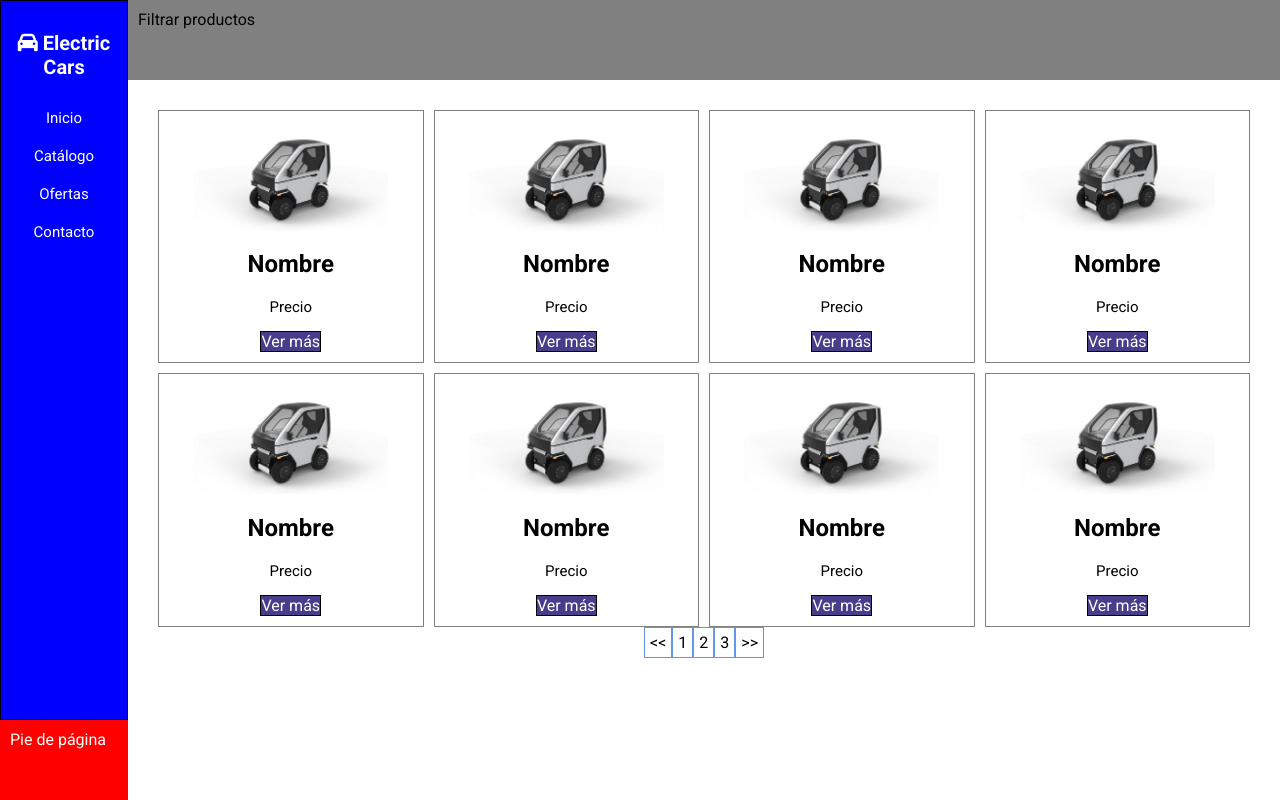
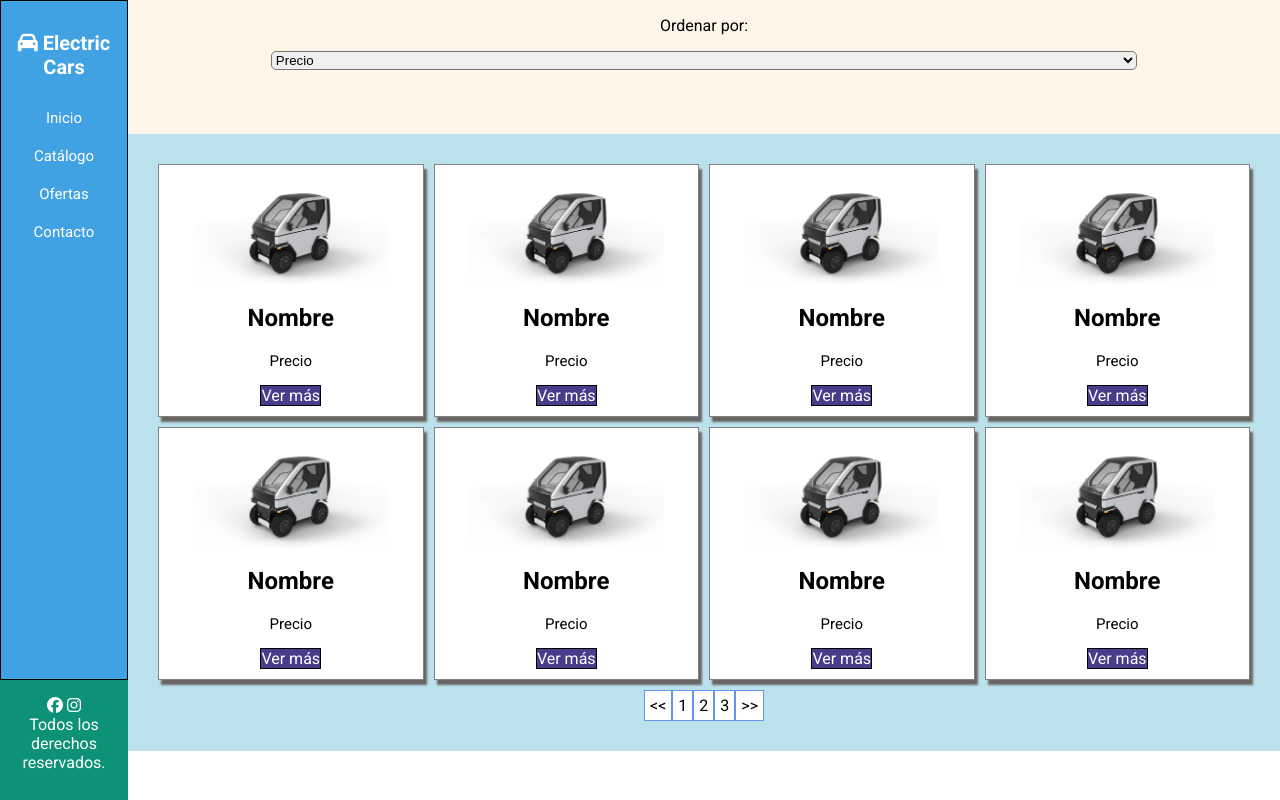
Before and after one commit to gvalenzuelac93/Desaf-o3, a plain HTML site: page index.html in a window 1280 px wide. Drawn offline with Linux system fonts and the light colour scheme.

Commit message:
Se finaliza maqueta, lista para ingresar productos

```diff
--- a/assets/css/style.css
+++ b/assets/css/style.css
@@ -8,7 +8,7 @@ nav{
     justify-content: space-around;
     padding: 10px;
     grid-area: menu;
-    background: blue;
+    background: #40A2E3;
     color: white;
     border: 1px solid black;
 }
@@ -24,32 +24,45 @@ nav h3{
     display: none;
 }
 section {
-    padding: 10px;
     grid-area: filtro;
-    background: gray;
+    background: #FFF6E9;
     color: black;
+    text-align: center;
+    display: flex;
+    flex-direction: column;
+    padding-bottom: 10px;
+    align-items: center;
+}
+section select{
+    padding-right: 50px;
+    border-radius: 5px;
+
 }
 main{
     grid-area: seccion-principal;
     padding: 30px;
     gap: 30px;
     height: max-content;
+    background: #BBE2EC;
 }
 .galeria{
     display: grid;
     grid-template-columns: 1fr;
     gap: 10px;
     width: fit-content;
+
 }
 .productos {
     display: flex;
     flex-direction: column;
     justify-content: center;
     align-items: center;
-    background-color: transparent;
-    justify-content: center;
+    background-color: white;
     border: 1px solid gray;
     padding: 10px;
+    box-shadow: 3px 5px 2px rgb(105, 101, 101);
+    height: fit-content;
+    justify-self: center;
 }
 .productos img {
     width: 80%;
@@ -85,6 +98,7 @@ main{
     flex-direction: row;
     align-content: center;
     justify-content: center;
+    padding-top: 10px;
 }
 .paginacion a{
     border: 1px solid cornflowerblue;
@@ -92,25 +106,60 @@ main{
     text-decoration: none;
     cursor:pointer;
     padding: 5px;
+    background: white;
 }
 .paginacion a:hover{
     opacity: 0.6;
 }
 footer{
     grid-area: pie-de-pagina;
-    background: red;
+    background: #0D9276;
     color: white;
-    padding: 10px;
+}
+footer p{
+    text-align: center;
 }
 .layout {
     display: grid;
     height: 100vh;
-    grid-template-rows: 1fr 1fr auto 1fr;
+    grid-template-rows: auto auto auto 1fr;
     grid-template-areas:
     "menu"
     "filtro"
     "seccion-principal"
     "pie-de-pagina";
+}
+@media (min-width:576px) {
+    .layout{
+        grid-template-areas:
+        "menu menu menu"
+        "filtro seccion-principal seccion-principal"
+        "filtro seccion-principal seccion-principal"
+        "pie-de-pagina pie-de-pagina pie-de-pagina"
+        ;
+        grid-template-columns: 20% auto;
+        grid-template-rows: auto auto 15%;
+    }
+    .menu{
+        display: flex;
+        flex-direction: row;
+        text-align: start;
+        gap: 20px;
+        align-items: center;
+    }
+    .menu a{
+        color: rgb(255, 255, 255);
+        text-decoration: none;
+        cursor:pointer;
+        font-size: 15px;
+        text-align: center;
+    }
+    .menu a:hover{
+        opacity: 0.6;
+    }
+    header{
+        display: none;
+    }
 }
 @media (min-width:992px) {
     .layout{
@@ -119,7 +168,7 @@ footer{
         "menu seccion-principal"
         "pie-de-pagina seccion-principal";
         grid-template-columns: 10% auto;
-        grid-template-rows: 10% auto 10%;
+        grid-template-rows: auto auto 15%;
     }
     nav{
         display: flex;
@@ -154,4 +203,10 @@ footer{
     .galeria{
         grid-template-columns: 1fr 1fr 1fr 1fr;
     }
+    section{
+        padding-bottom: 15px;
+    }
+    section select{
+        padding-right: 70%;
+    }
 }
--- a/index.html
+++ b/index.html
@@ -29,7 +29,13 @@
         <a href="#">Ofertas</a>
         <a href="#">Contacto</a>
       </div></nav>
-      <section>Filtrar productos</section>
+      <section>
+        <p>Ordenar por:</p>
+        <select>
+          <option value="precio">Precio</option>
+          <option value="fecha">Fecha</option>
+        </select>
+      </section>
       <main>
         <div class="galeria">
           <div class="productos">
@@ -101,7 +107,8 @@
           <a href="#"><<</a><a href="#">1</a><a href="#">2</a><a href="#">3</a><a href="#">>></a>
         </div>
       </main>
-      <footer>Pie de página</footer>
+      <footer><p><i class="fa-brands fa-facebook"></i>  <i class="fa-brands fa-instagram"></i><br>
+      Todos los derechos reservados.</p></footer>
     </div>
   </body>
 </html>
```
